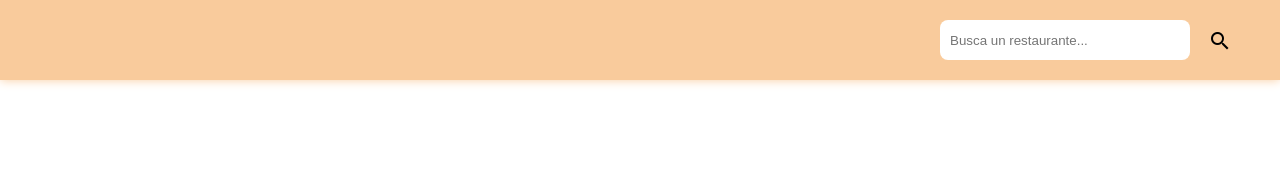
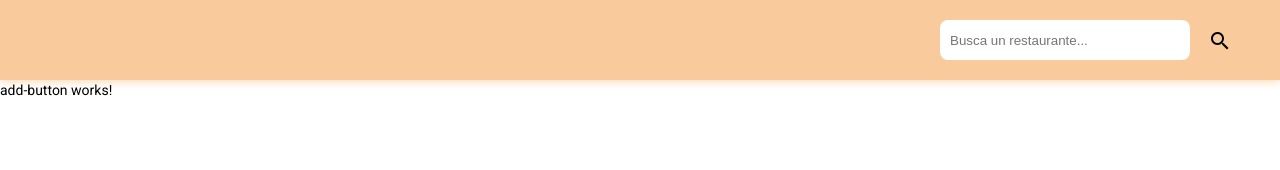
Before and after one commit to 99pmore/Restaurants-App, an Angular app: page / in a window 1280 px wide. Shown: the top 170 px of the page. Built offline with nearby package versions, Linux system fonts and the light colour scheme.

Commit message:
add-button included

```diff
--- a/src/app/app.component.html
+++ b/src/app/app.component.html
@@ -1 +1,2 @@
 <app-header></app-header>
+<app-add-button></app-add-button>
```
